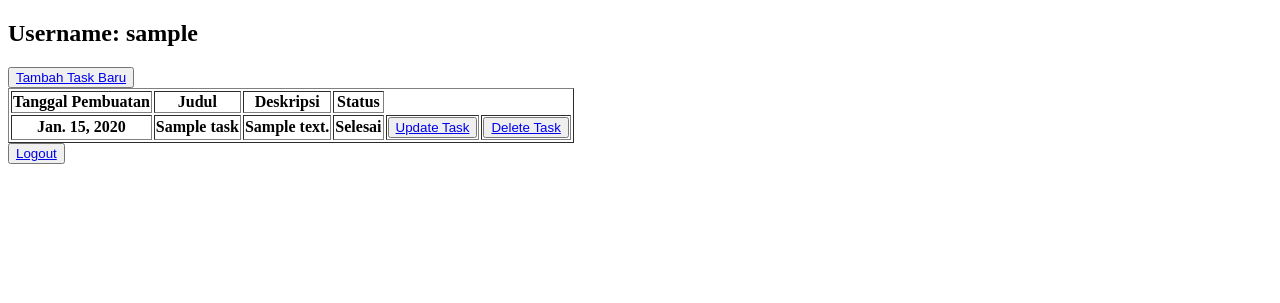
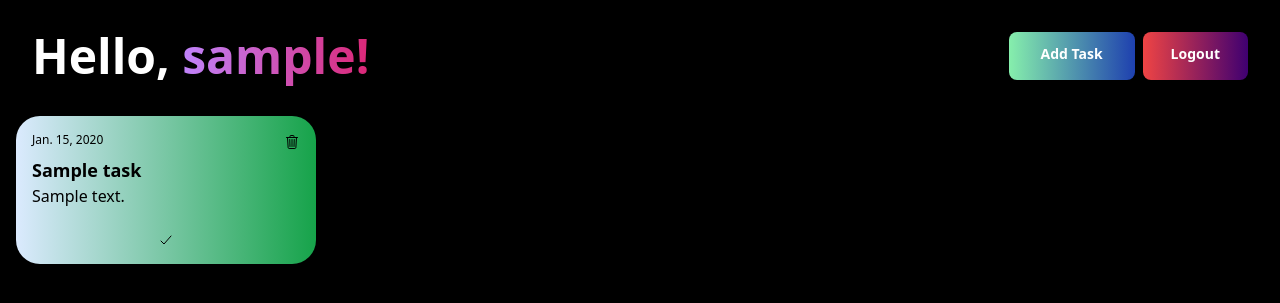
Before and after one commit to fadhlanhasyim/pbp-django-assignments, a Django app: page /todolist/ in a window 1280 px wide. Shown: the top 303 px of the page. Run offline with Django 4.2, Linux system fonts and the light colour scheme; a user stored in the database is signed in; tables that the repository leaves empty hold one stand-in row (values such as "Sample post"); lists and menus that the app fills with data are empty; some libraries are stand-ins or nearby versions.

Commit message:
Add styling

```diff
--- a/templates/base.html
+++ b/templates/base.html
@@ -5,11 +5,13 @@
 <head>
   <meta charset="UTF-8">
   <meta name="viewport" content="width=device-width, initial-scale=1.0">
+  <script src="https://cdn.tailwindcss.com"></script>
+  <script src="https://unpkg.com/ionicons@5.0.0/dist/ionicons.js"></script>
   {% block meta %}
   {% endblock meta %}
 </head>
 
-<body>
+<body class="bg-[#000000]"">
   {% block content %}
   {% endblock content %}
 </body>
--- a/todolist/templates/todolist.html
+++ b/todolist/templates/todolist.html
@@ -1,35 +1,52 @@
 {% extends 'base.html' %}
 
 {% block content %}
-<h2>Username: {{nama}}</h2>
+<nav class="p-5 flex justify-between m-3">
+    <div class="text-5xl font-bold text-white h-50">
+        Hello, <span class="text-transparent bg-clip-text bg-gradient-to-r from-purple-400 to-pink-600">{{nama}}!</span>
+    </div>
+    <div class="flex gap-2 font-semibold">
+        <div class="btn login_btn p-2 bg-gradient-to-r from-green-300 to-blue-800 rounded-lg w-fit text-white text-sm px-8 md:py-3 lg:py-3 py-9">
+            <button><a href="{% url 'todolist:create-task' %}">Add Task</a></button>
+        </div>
+        <div class="btn login_btn p-2 bg-gradient-to-r from-red-500 to-[#3F0071] rounded-lg w-fit text-white text-sm px-7 md:py-3 lg:py-3 py-9">
+            <button><a href="{% url 'todolist:logout' %}">Logout</a></button>
+        </div>
+    </div>
+</nav>
 
-<button><a href="{% url 'todolist:create-task' %}">Tambah Task Baru</a></button>
-
-<table border="1">
-    <tr>
-    <th>Tanggal Pembuatan</th>
-    <th>Judul</th>
-    <th>Deskripsi</th>
-    <th>Status</th>
-    </tr>
-    {% comment %} Tambahkan data di bawah baris ini {% endcomment %}
+<div class="grid gap-4 grid-cols-1 sm:grid-flow-cols-1 md:grid-cols-3 lg:grid-cols-4 m-4">
     {% for todolist in data_todolist %}
-        <tr>
-            <th>{{todolist.date}}</th>
-            <th>{{todolist.title}}</th>
-            <th>{{todolist.description}}</th>
-            <th>{% if todolist.is_finished %} Selesai {% else %} Belum Selesai {% endif %}</th>
-            <th>
-                <button><a href="{% url 'todolist:update-task' todolist.id %}">Update Task</a></button>
-            </th>
-            <th>
-                <button><a href="{% url 'todolist:delete-task' todolist.id %}">Delete Task</a></button>
-            </th>
-        </tr>
+    <div class="w-full transform transition duration-500 hover:scale-105">
+        {% if todolist.is_finished %}
+        <div class="rounded-3xl bg-gradient-to-r from-blue-100 to-green-600 p-4">
+            {% else %}
+        <div class="rounded-3xl bg-gradient-to-r from-blue-100 to-rose-600 p-4">
+        {% endif %}
+            <div class="flex justify-between">
+                <span class="text-xs">
+                    {{ todolist.date }}
+                </span>
+                <a href="{% url 'todolist:delete-task' todolist.id %}">
+                    <ion-icon name="trash-outline"></ion-icon>
+                </a>
+            </div>
+            <div class="flex justify-between">
+                <span class="font-bold text-lg">{{ todolist.title }}</span>
+            </div>
+            <p>{{ todolist.description }}</p>
+            {% if todolist.is_finished %}
+            <a href="{% url 'todolist:update-task' todolist.id %}" class="flex justify-center mt-6">
+                <ion-icon name="checkmark-outline"></ion-icon>
+            </a>
+            {% else %}
+            <a href="{% url 'todolist:update-task' todolist.id %}" class="flex justify-center mt-6">
+                <ion-icon name="close-outline"></ion-icon>
+            </a>
+            {% endif %}
+        </div>
+    </div>
     {% endfor %}
-
-</table>
-
-<button><a href="{% url 'todolist:logout' %}">Logout</a></button>
+</div>
 
 {% endblock content %}
```
Also changed, not shown: todolist/templates/create_task.html (+24 -13 lines), todolist/templates/login.html (+20 -12 lines), todolist/templates/register.html (+55 -20 lines), tailwind.config.js (added), todolist/images/Mobile login-rafiki.png (added).
